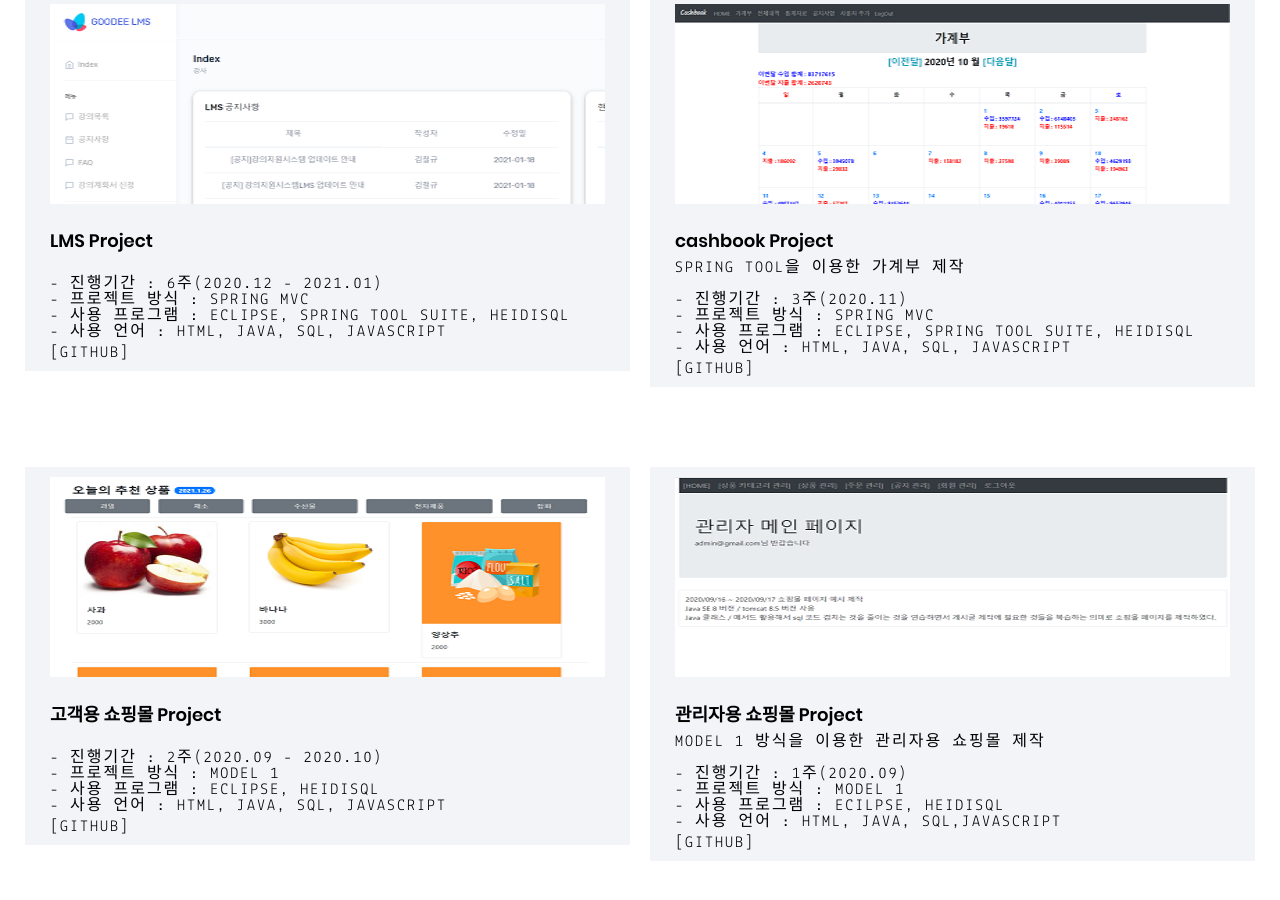
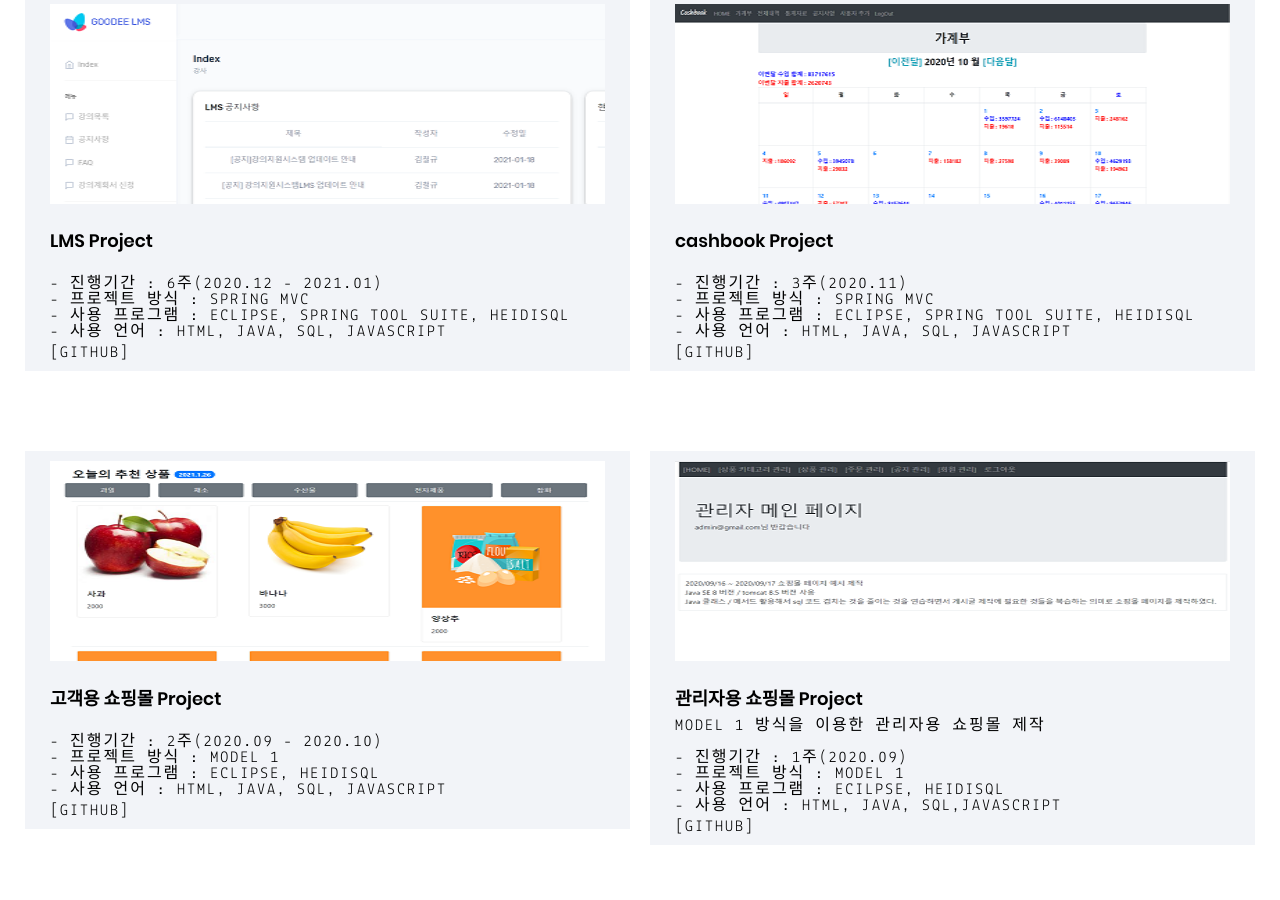
Before and after one commit to heairin1008/heairin1008.github.io, a Jekyll site: the page built from index.html, in a window 1280 px wide and 900 px high, scrolled down 917 px. Built offline with Jekyll 4.4.1, drawn with Linux system fonts in a browser that asks for light colours.

Commit message:
Update 2017-04-02-greenpineapple.md

```diff
--- a/_posts/projects/2017-04-02-greenpineapple.md
+++ b/_posts/projects/2017-04-02-greenpineapple.md
@@ -8,8 +8,7 @@ meta:
 
 project:
   title: "cashbook Project"
-  type: "spring tool을 이용한 가계부 제작<br>
-          <br>
+  type: "<br>
          - 진행기간 : 3주(2020.11)<br>
          - 프로젝트 방식 : Spring MVC<br>
          - 사용 프로그램 : Eclipse, Spring Tool Suite, HeidiSQL<br>
```
